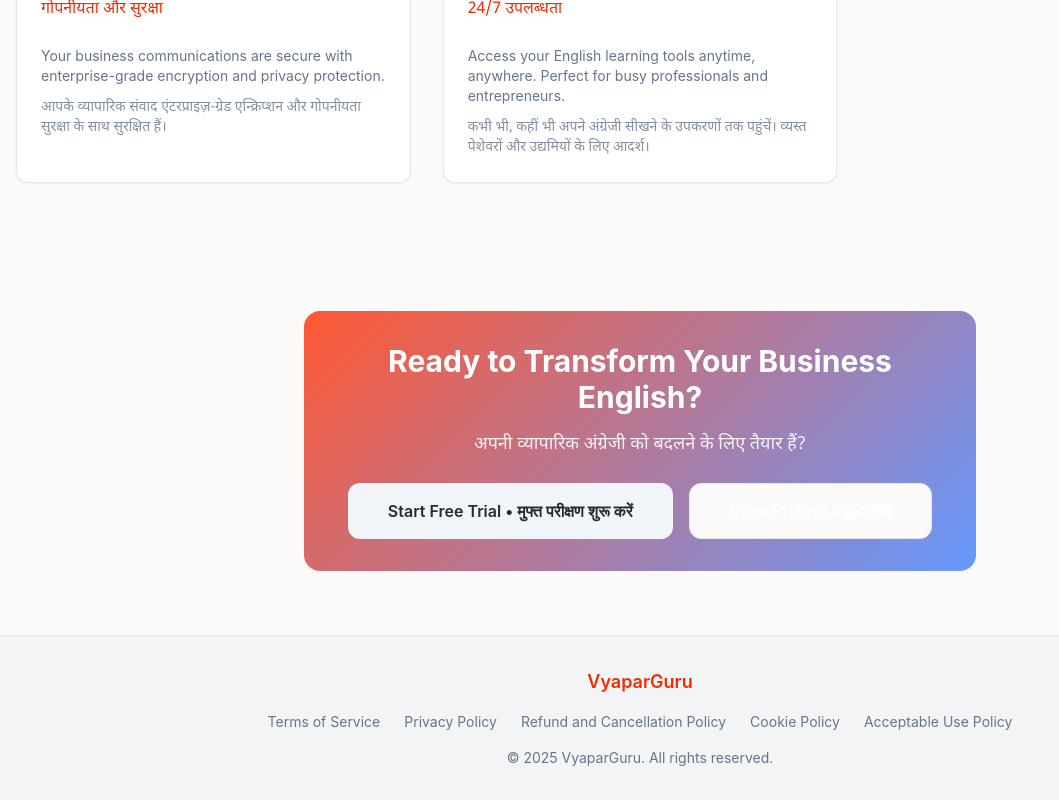
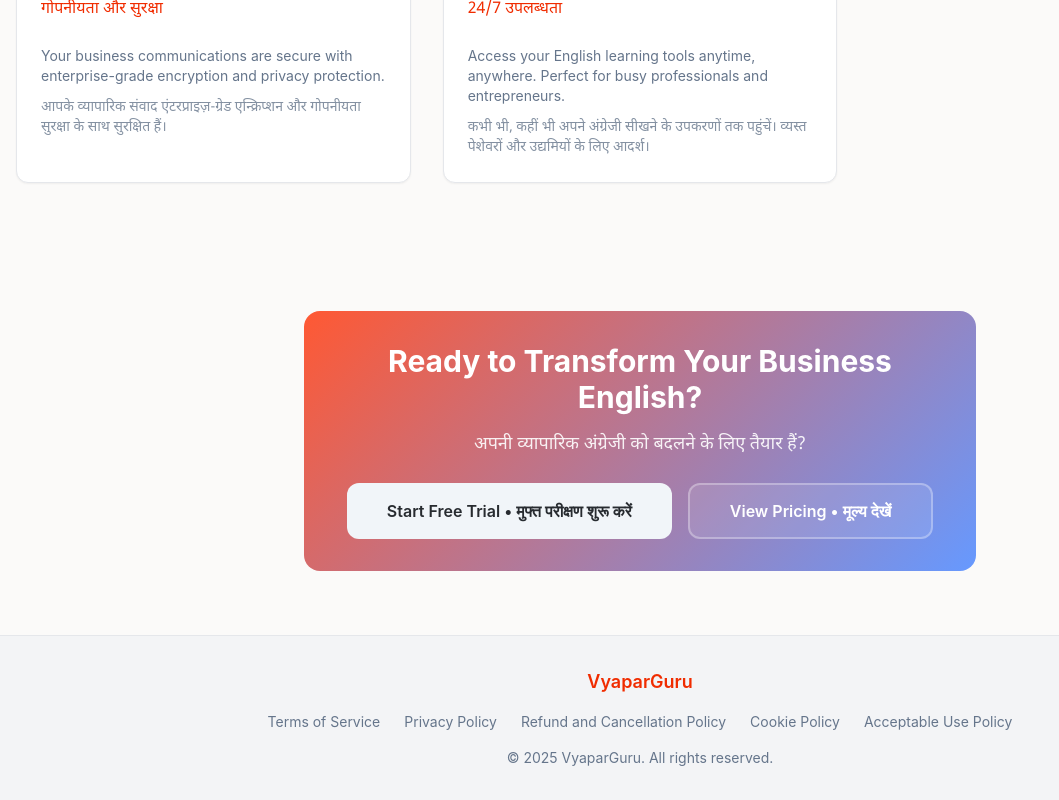
Before and after one commit to darylperisCM/vyaparguru, a React (Vite) app: page /features in a window 1280 px wide. Shown: the part 1368-2168 px from the top of the page, without its empty margins (0-1059 px from the left). Built offline with nearby package versions, Linux system fonts and the light colour scheme.

Commit message:
Fix button text visibility

```diff
--- a/src/components/ui/button.tsx
+++ b/src/components/ui/button.tsx
@@ -17,6 +17,7 @@ const buttonVariants = cva(
         link: "text-primary underline-offset-4 hover:underline",
         hero: "bg-primary text-primary-foreground hover:bg-primary-hover shadow-lg hover:shadow-xl font-semibold",
         success: "bg-success text-success-foreground hover:bg-success/90 shadow-md",
+        "coral-outline": "border-2 border-white/30 bg-white/10 text-white hover:bg-white/20 hover:border-white/50 transition-all duration-300",
       },
       size: {
         default: "h-10 px-4 py-2",
--- a/src/pages/Features.tsx
+++ b/src/pages/Features.tsx
@@ -155,7 +155,7 @@ export default function Features() {
                 Start Free Trial • मुफ्त परीक्षण शुरू करें
               </NavLink>
             </Button>
-            <Button variant="outline" size="xl" asChild>
+            <Button variant="coral-outline" size="xl" asChild>
               <NavLink to="/pricing">
                 View Pricing • मूल्य देखें
               </NavLink>
```
